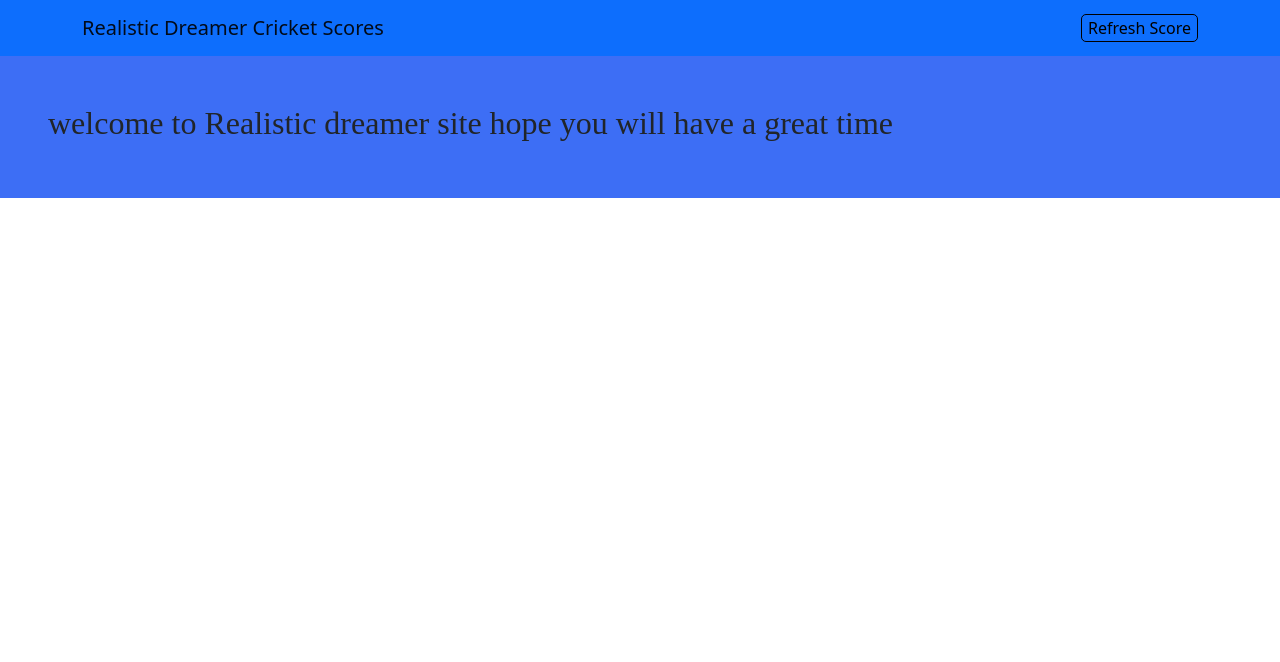
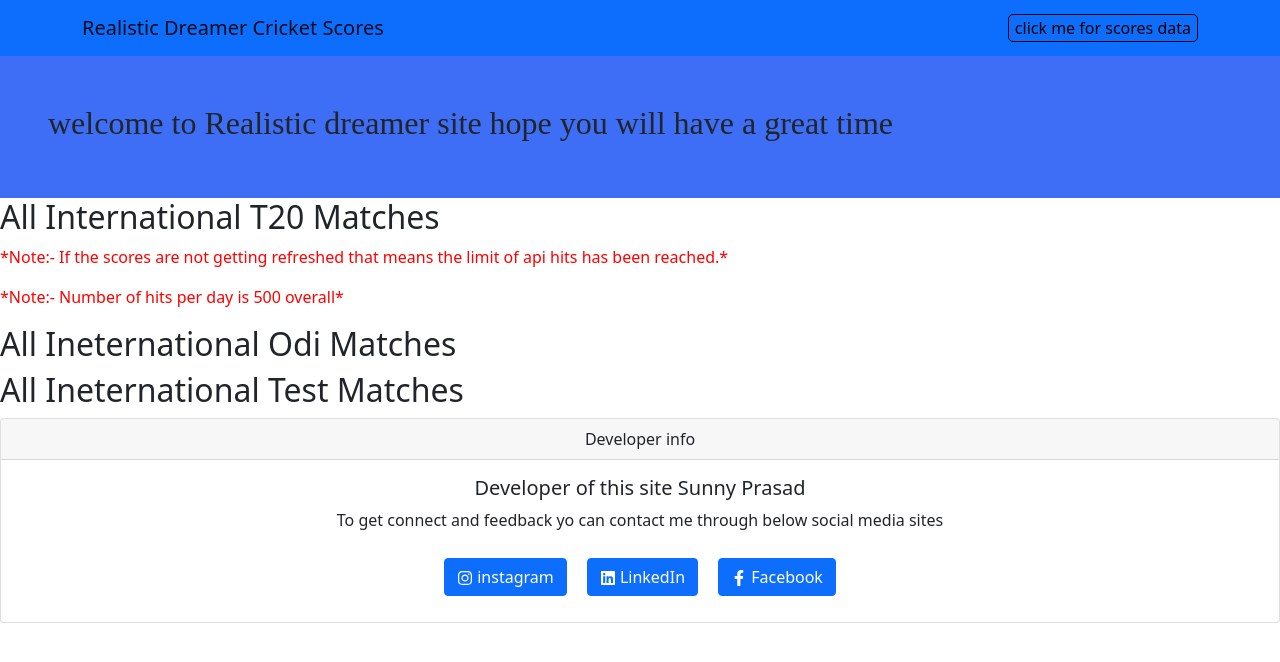
Before and after one commit to sunnyprasad055/ipl-scores, a React (Create React App) app: page / in a window 1280 px wide. Shown: the top 662 px of the page. Built offline with nearby package versions, Linux system fonts and the light colour scheme.

Commit message:
Third commit

```diff
--- a/package.json
+++ b/package.json
@@ -11,6 +11,7 @@
     "react": "^17.0.2",
     "react-bootstrap": "^2.2.2",
     "react-dom": "^17.0.2",
+    "react-icons": "^4.3.1",
     "react-scripts": "5.0.0",
     "web-vitals": "^2.1.4"
   },
--- a/src/body.js
+++ b/src/body.js
@@ -1,7 +1,9 @@
 import React, { useState } from 'react';
 import axios from 'axios';
 import './style.css'
-import { Card, ListGroup, ListGroupItem, Container, Navbar } from 'react-bootstrap';
+import { Card, ListGroup, ListGroupItem, Container, Navbar, Button } from 'react-bootstrap';
+import { FaInstagram, FaLinkedin, FaFacebookF } from 'react-icons/fa'
+
 const Api = () => {
 
 
@@ -32,14 +34,16 @@ const Api = () => {
          <Navbar expand="lg" variant="light" bg="primary">
             <Container>
                 <Navbar.Brand href="#">Realistic Dreamer Cricket Scores</Navbar.Brand>
-                <button onClick= {data} className="btn1">Refresh Score</button>
+                <button onClick= {data} className="btn1">click me for scores data</button>
             </Container>
         </Navbar>
 
          <section className='heading'>
              <h2>welcome to Realistic dreamer site hope you will have a great time</h2>
          </section>
-
+            <h2>All International T20 Matches</h2>
+            <p className='note'>*Note:- If the scores are not getting refreshed that means the limit of api hits has been reached.*</p>
+            <p className='note'>*Note:- Number of hits per day is 500 overall*</p>
            {  currentMatches.map((sunny) => {
                if(sunny.matchType === "t20") {
                    return(
@@ -55,14 +59,87 @@ const Api = () => {
                         <ListGroup className="list-group-flush">
                             <ListGroupItem>{sunny.status}</ListGroupItem>
                             <ListGroupItem>{sunny.dateTimeGMT}</ListGroupItem>
+                            <ListGroupItem>Date and Time: {sunny.dateTimeGMT}</ListGroupItem>
+                            <ListGroupItem>match Type: {sunny.matchType}</ListGroupItem>
+                            <ListGroupItem>{sunny.teams[1]}</ListGroupItem>
+                            <ListGroupItem>runs : {sunny.score[0].r}</ListGroupItem>
+                            <ListGroupItem>Wickets : {sunny.score[0].w}</ListGroupItem>
+                            <ListGroupItem>Overs : {sunny.score[0].o}</ListGroupItem>
+                            <ListGroupItem>{sunny.teams[0]}</ListGroupItem>
+                            <ListGroupItem>runs : {sunny.score[1].r}</ListGroupItem>
+                            <ListGroupItem>Wickets : {sunny.score[1].w}</ListGroupItem>
+                            <ListGroupItem>Overs : {sunny.score[1].o}</ListGroupItem>
+                        </ListGroup>
+
+                    </Card>
+                    </Container>
+               </div>
+                 )
+               }
+
+             })
+         }
+       <section>
+           <h2>All Ineternational Odi Matches</h2>
+         {  currentMatches.map((sunny) => {
+               if(sunny.matchType === "odi") {
+                   return(
+                 <div className='containers' key = {sunny.id}>
+                     <Container>
+                    <Card style={{ width: '100%' }} className='content'>
+                        <Card.Body >
+                            <Card.Title>{sunny.teams[0]} vs {sunny.teams[1]} </Card.Title>
+                            <Card.Text>
+                            Venue:{sunny.venue}
+                            </Card.Text>
+                        </Card.Body>
+                        <ListGroup className="list-group-flush">
+                            <ListGroupItem>{sunny.status}</ListGroupItem>
+                            <ListGroupItem>{sunny.dateTimeGMT}</ListGroupItem>
                             <ListGroupItem>runs : {sunny.score[0].r}</ListGroupItem>
                             <ListGroupItem>{sunny.dateTimeGMT}</ListGroupItem>
-                            <ListGroupItem></ListGroupItem>
+                            <ListGroupItem>match Type: {sunny.matchType}</ListGroupItem>
+                            <ListGroupItem>{sunny.teams[1]}</ListGroupItem>
+                            <ListGroupItem>runs : {sunny.score[0].r}</ListGroupItem>
+                            <ListGroupItem>Wickets : {sunny.score[0].w}</ListGroupItem>
+                            <ListGroupItem>Overs : {sunny.score[0].o}</ListGroupItem>
+                            <ListGroupItem>{sunny.teams[0]}</ListGroupItem>
+                            <ListGroupItem>runs : {sunny.score[1].r}</ListGroupItem>
+                            <ListGroupItem>Wickets : {sunny.score[1].w}</ListGroupItem>
+                            <ListGroupItem>Overs : {sunny.score[1].o}</ListGroupItem>
                         </ListGroup>
-                        <Card.Body>
-                            <Card.Link href="#">Card Link</Card.Link>
-                            <Card.Link href="#">Another Link</Card.Link>
+                    </Card>
+                    </Container>
+               </div>
+                 )
+               }
+
+             })
+         }
+         </section>
+         <section>
+           <h2>All Ineternational Test Matches</h2>
+         {  currentMatches.map((sunny) => {
+               if(sunny.matchType === "test") {
+                   return(
+                 <div className='containers' key = {sunny.id}>
+                     <Container>
+                    <Card style={{ width: '100%' }} className='content'>
+                        <Card.Body >
+                            <Card.Title>{sunny.teams[0]} vs {sunny.teams[1]} </Card.Title>
+                            <Card.Text>
+                            Venue:{sunny.venue}
+                            </Card.Text>
                         </Card.Body>
+                        <ListGroup className="list-group-flush">
+                            <ListGroupItem>{sunny.status}</ListGroupItem>
+                            <ListGroupItem>{sunny.dateTimeGMT}</ListGroupItem>
+                            <ListGroupItem>runs : {sunny.score[0].r}</ListGroupItem>
+                            <ListGroupItem>{sunny.dateTimeGMT}</ListGroupItem>
+                            <ListGroupItem>match Type: {sunny.matchType}</ListGroupItem>
+
+                        </ListGroup>
+
                     </Card>
                     </Container>
                </div>
@@ -72,6 +149,22 @@ const Api = () => {
              })
          }
 
+
+         </section>
+         <Card className="text-center">
+            <Card.Header>Developer info</Card.Header>
+                <Card.Body>
+                    <Card.Title>Developer of this site Sunny Prasad</Card.Title>
+                    <Card.Text>
+                    To get connect and feedback yo can contact me through below social media sites
+                    </Card.Text>
+                    <Button variant="primary" className='button'><a href='https://www.instagram.com/sunnyyyprasad/' className='scl-btn' target="blank"><FaInstagram /> instagram</a></Button>
+                    <Button variant="primary" className='button'><a href='https://www.linkedin.com/in/sunny-prasad055/' className='scl-btn' target="blank"><FaLinkedin /> LinkedIn</a></Button>
+                    <Button variant="primary" className='button'><a href='https://www.facebook.com/profile.php?id=100007362766503' className='scl-btn' target="blank"><FaFacebookF /> Facebook</a></Button>
+                </Card.Body>
+
+        </Card>
+
         </>
     );
 }
--- a/src/style.css
+++ b/src/style.css
@@ -21,3 +21,20 @@
   margin-top: 2rem;
   margin-bottom: 2rem;
 }
+ .note {
+   color: red;
+ }
+
+ .scl-btn {
+   text-decoration: none;
+   color: #fff;
+
+ }
+
+.scl-btn:hover {
+  color: #fff;
+}
+
+.button {
+margin: 10px;
+}
```
Also changed, not shown: 1 other file (tests, documents, lock files or other folders).
